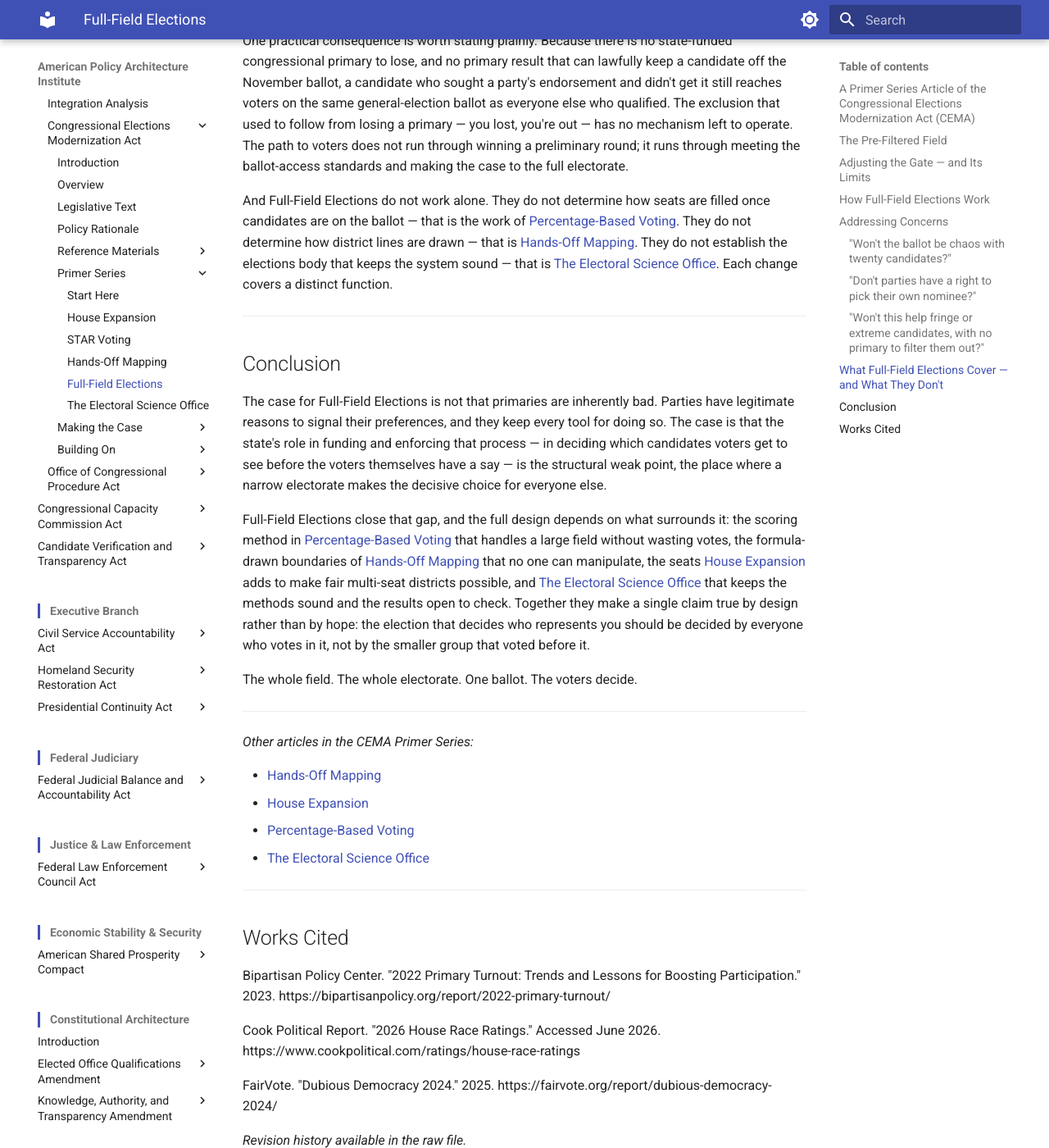
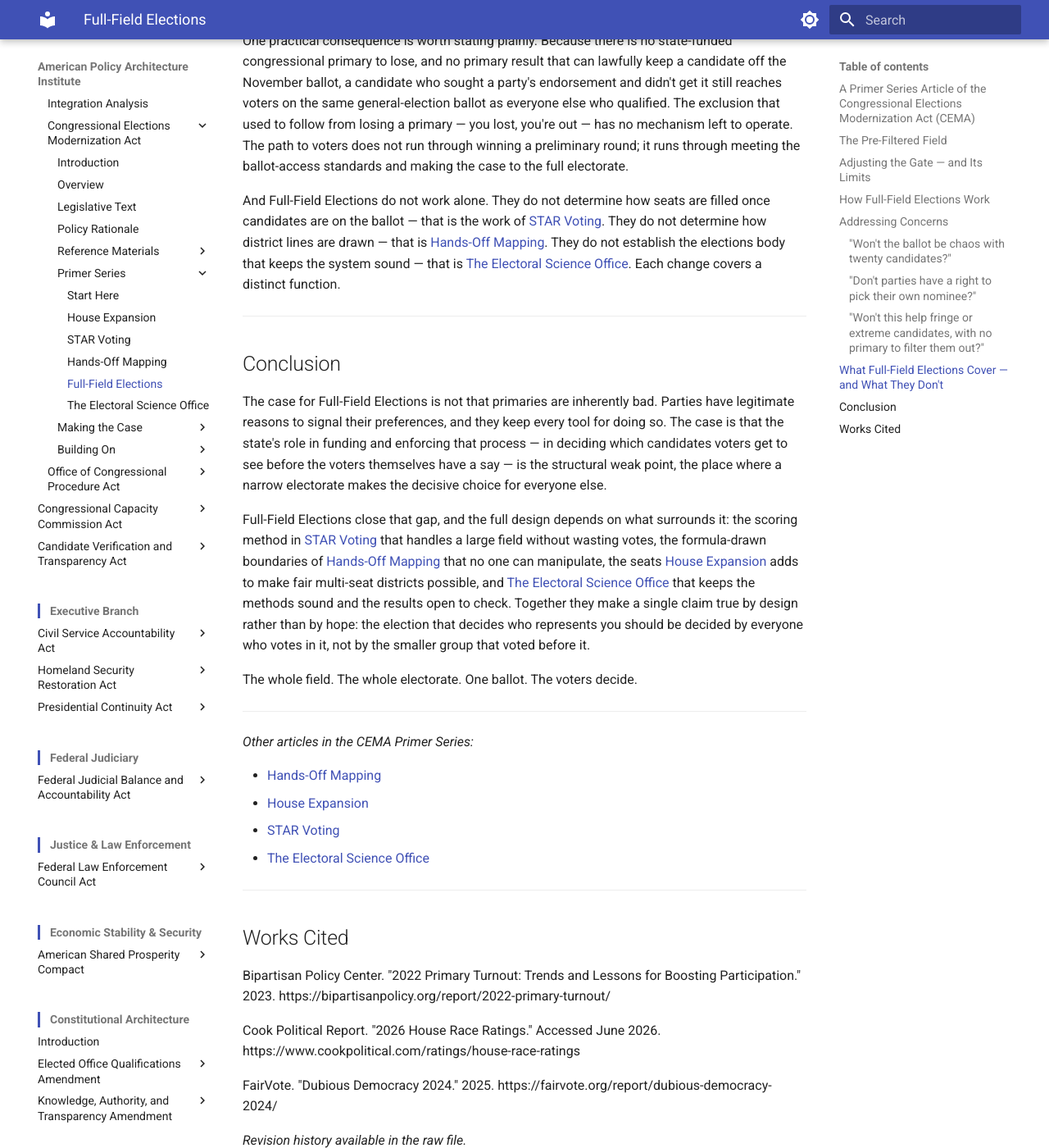
Before and after one commit to albertintech/apai, an MkDocs documentation site: the page built from docs/congress/cmf/cema/full-field-elections.md, in a window 1280 px wide and 1400 px high, scrolled down 5063 px. Shown: the whole window at 82% size. Built offline with MkDocs 1.6.1 and Material for MkDocs 9.7.7, drawn with Linux system fonts in a browser that asks for light colours; some of the changed text lies outside the part shown.

Commit message:
Revise document to reflect STAR Voting updates
Updated references from 'Percentage-Based Voting' to 'STAR Voting' throughout the document, including in-text citations and footer links. Revised document versioning and alignment with new CEMA Primer Series conventions.

```diff
--- a/docs/congress/cmf/cema/full-field-elections.md
+++ b/docs/congress/cmf/cema/full-field-elections.md
@@ -10,7 +10,7 @@
 
 The Congressional Elections Modernization Act proposes to replace that sequence with something structurally different: Full-Field Elections. Under this framework, every qualified candidate appears on a single general-election ballot, and the full electorate weighs the entire field at once. No publicly funded primary narrows the choices beforehand. Parties still pick favorites — they endorse candidates, and those endorsements appear right on the ballot — but they no longer filter candidates off it. The voter sees everyone who qualified and makes the call.
 
-This paper explains how Full-Field Elections work and addresses the concerns a careful reader will bring. The argument is that a system where the whole electorate chooses from the whole field produces more representative outcomes than one where a fraction of voters pre-selects the options for everyone else. That outcome rests on the rest of the Act — the scoring method covered in [Percentage-Based Voting](/congress/cmf/cema/percentage-based-voting/) handles a large field without wasting votes, [Hands-Off Mapping](/congress/cmf/cema/hands-off-mapping/) draws district boundaries by formula so no one can rig them, and [House Expansion](/congress/cmf/cema/house-expansion/) supplies the seats that make multi-seat districts possible. The institutional backbone for all of it is [The Electoral Science Office](/congress/cmf/cema/the-electoral-science-office/), the national elections body the Act creates to keep the methods sound and the results verifiable.
+This paper explains how Full-Field Elections work and addresses the concerns a careful reader will bring. The argument is that a system where the whole electorate chooses from the whole field produces more representative outcomes than one where a fraction of voters pre-selects the options for everyone else. That outcome rests on the rest of the Act — the scoring method covered in [STAR Voting](/congress/cmf/cema/star-voting/) handles a large field without wasting votes, [Hands-Off Mapping](/congress/cmf/cema/hands-off-mapping/) draws district boundaries by formula so no one can rig them, and [House Expansion](/congress/cmf/cema/house-expansion/) supplies the seats that make multi-seat districts possible. The institutional backbone for all of it is [The Electoral Science Office](/congress/cmf/cema/the-electoral-science-office/), the national elections body the Act creates to keep the methods sound and the results verifiable.
 
 ---
 
@@ -46,7 +46,7 @@
 
 This is where the ballot itself matters. Congressional elections under the Act appear on their own ballot sheet, physically separate from state and local contests, presenting the full field of congressional candidates as one complete set of choices. Voters see every name and every endorsement, and score each candidate rather than picking just one.
 
-**Why it works without a primary.** The traditional justification for a primary is practical: too many candidates on a single ballot is supposed to produce chaos. Under a system where you can only pick one name, that concern is real — votes scatter across a crowded field, and someone can win with a small fraction of the total while most voters opposed them. But the Act does not use pick-one voting. Under the scoring method covered in [Percentage-Based Voting](/congress/cmf/cema/percentage-based-voting/), voters score every candidate they have a view on, the count identifies the two with the broadest support, and an automatic runoff between those two ensures the winner is preferred by a majority. A candidate adored by a narrow faction but disliked by everyone else does not score high enough to advance. The method is built to draw a clear, broadly supported winner from a field of any reasonable size. The winnowing that primaries used to do, the counting method now does — without excluding anyone from the ballot first.
+**Why it works without a primary.** The traditional justification for a primary is practical: too many candidates on a single ballot is supposed to produce chaos. Under a system where you can only pick one name, that concern is real — votes scatter across a crowded field, and someone can win with a small fraction of the total while most voters opposed them. But the Act does not use pick-one voting. Under the scoring method covered in [STAR Voting](/congress/cmf/cema/star-voting/), voters score every candidate they have a view on, the count identifies the two with the broadest support, and an automatic runoff between those two ensures the winner is preferred by a majority. A candidate adored by a narrow faction but disliked by everyone else does not score high enough to advance. The method is built to draw a clear, broadly supported winner from a field of any reasonable size. The winnowing that primaries used to do, the counting method now does — without excluding anyone from the ballot first.
 
 ---
 
@@ -80,7 +80,7 @@
 
 One practical consequence is worth stating plainly. Because there is no state-funded congressional primary to lose, and no primary result that can lawfully keep a candidate off the November ballot, a candidate who sought a party's endorsement and didn't get it still reaches voters on the same general-election ballot as everyone else who qualified. The exclusion that used to follow from losing a primary — you lost, you're out — has no mechanism left to operate. The path to voters does not run through winning a preliminary round; it runs through meeting the ballot-access standards and making the case to the full electorate.
 
-And Full-Field Elections do not work alone. They do not determine how seats are filled once candidates are on the ballot — that is the work of [Percentage-Based Voting](/congress/cmf/cema/percentage-based-voting/). They do not determine how district lines are drawn — that is [Hands-Off Mapping](/congress/cmf/cema/hands-off-mapping/). They do not establish the elections body that keeps the system sound — that is [The Electoral Science Office](/congress/cmf/cema/the-electoral-science-office/). Each change covers a distinct function.
+And Full-Field Elections do not work alone. They do not determine how seats are filled once candidates are on the ballot — that is the work of [STAR Voting](/congress/cmf/cema/star-voting/). They do not determine how district lines are drawn — that is [Hands-Off Mapping](/congress/cmf/cema/hands-off-mapping/). They do not establish the elections body that keeps the system sound — that is [The Electoral Science Office](/congress/cmf/cema/the-electoral-science-office/). Each change covers a distinct function.
 
 ---
 
@@ -88,7 +88,7 @@
 
 The case for Full-Field Elections is not that primaries are inherently bad. Parties have legitimate reasons to signal their preferences, and they keep every tool for doing so. The case is that the state's role in funding and enforcing that process — in deciding which candidates voters get to see before the voters themselves have a say — is the structural weak point, the place where a narrow electorate makes the decisive choice for everyone else.
 
-Full-Field Elections close that gap, and the full design depends on what surrounds it: the scoring method in [Percentage-Based Voting](/congress/cmf/cema/percentage-based-voting/) that handles a large field without wasting votes, the formula-drawn boundaries of [Hands-Off Mapping](/congress/cmf/cema/hands-off-mapping/) that no one can manipulate, the seats [House Expansion](/congress/cmf/cema/house-expansion/) adds to make fair multi-seat districts possible, and [The Electoral Science Office](/congress/cmf/cema/the-electoral-science-office/) that keeps the methods sound and the results open to check. Together they make a single claim true by design rather than by hope: the election that decides who represents you should be decided by everyone who votes in it, not by the smaller group that voted before it.
+Full-Field Elections close that gap, and the full design depends on what surrounds it: the scoring method in [STAR Voting](/congress/cmf/cema/star-voting/) that handles a large field without wasting votes, the formula-drawn boundaries of [Hands-Off Mapping](/congress/cmf/cema/hands-off-mapping/) that no one can manipulate, the seats [House Expansion](/congress/cmf/cema/house-expansion/) adds to make fair multi-seat districts possible, and [The Electoral Science Office](/congress/cmf/cema/the-electoral-science-office/) that keeps the methods sound and the results open to check. Together they make a single claim true by design rather than by hope: the election that decides who represents you should be decided by everyone who votes in it, not by the smaller group that voted before it.
 
 The whole field. The whole electorate. One ballot. The voters decide.
 
@@ -98,7 +98,7 @@
 
 - [Hands-Off Mapping](/congress/cmf/cema/hands-off-mapping/)
 - [House Expansion](/congress/cmf/cema/house-expansion/)
-- [Percentage-Based Voting](/congress/cmf/cema/percentage-based-voting/)
+- [STAR Voting](/congress/cmf/cema/star-voting/)
 - [The Electoral Science Office](/congress/cmf/cema/the-electoral-science-office/)
 
 ---
@@ -113,16 +113,23 @@
 
 
 <!--
+Series Alignment: The Congressional Elections Modernization Act (Rev 6.2)
+
 ## Revision History
 
-**Revision 6.2-a**
+**Revision 1.0** (Current)
+- Series baseline established under the new CEMA Primer Series filename convention: `CEMA-primer-[series]-[rev]-[title]-[letter].md`. File renamed from `CEMA-6-2-primer-full-field-elections-a.md` to `CEMA-primer-1-0-full-field-elections.md`; the legislative-source tag is removed from the filename and now carried by the Series Alignment line above. Doc-level letter dropped as part of a series-wide alignment sweep
+- STAR Voting title cascade applied: all in-text cross-references and the footer primer index entry changed from "Percentage-Based Voting" to "STAR Voting," and affected footer/in-text URL paths from `/congress/cmf/cema/percentage-based-voting/` to `/congress/cmf/cema/star-voting/`. Lowercase "percentage-based voting" concept usage in running prose left intact per the originating work order
+- Prior revision history renumbered into the pre-1.0 (0.x) band; entry prose preserved verbatim
+
+**Revision 0.9**
 - Works Cited reconciliation pass (Coordination Hub work order): replaced the seed Act-only list with reconciled external entries tied to surviving claims. All three external figures held against named sources — no reverberations fired.
 - Primary turnout "around a fifth (~20%)" verified against Bipartisan Policy Center 2022 primary-turnout reporting (21.3% of eligible voters in 2022).
 - ">90% of House races decided before November" verified against FairVote (2024: 84% decided by 10+ points or uncontested; competitiveness analysis) and Cook Political Report ratings.
 - "~18 of 435 toss-ups, heading into 2026" — the set's most fragile, year-pinned claim — verified against the Cook Political Report 2026 House ratings (18 toss-up seats). Kept as written; no rewording of the Problem-section opening required.
 - Internal references (legislative text §§203, 204, 404; STAR mechanics cross-referenced to the Percentage-Based Voting primer) cited in prose by name only.
 
-**Revision 6.2** (Current)
+**Revision 0.8**
 - Initial production of *Full-Field Elections* CEMA Primer Series article
 - Built as a hybrid from parallel Opus and Sonnet drafts per the Coordination Hub work order; Opus problem/gate framing and close merged with Sonnet two-prohibition phrasing, concern answers, and sore-loser beat
 - Hub spine applied: pre-filtered-field problem; adjust-the-gate-vs-remove-the-gate (affirmative, no named rivals); one-standard-two-rules proposal core with the money/legal-effect distinction held explicit; three-concern section (ballot size, party nominee, fringe candidates); scope-and-limits; synthesis conclusion
```
